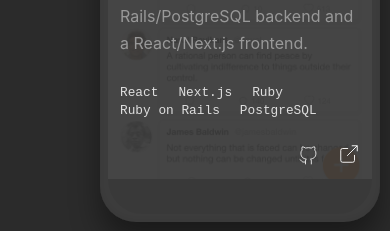
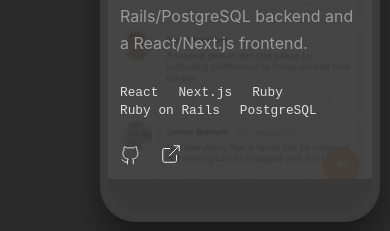
Before and after one commit to christianjbolus/portfolio_v2, a Svelte app: page / in a window 390 px wide. Shown: the part 2687-2918 px from the top of the page. Built offline with nearby package versions, Linux system fonts and the light colour scheme.

Commit message:
Add media query for project link icons

```diff
--- a/src/components/Project.svelte
+++ b/src/components/Project.svelte
@@ -79,6 +79,11 @@
       height: 100%;
       border-radius: 36px;
       padding: 0 20px;
+
+      .project-links {
+        justify-content: flex-start;
+        margin-left: -10px;
+      }
     }
   }
 
```
